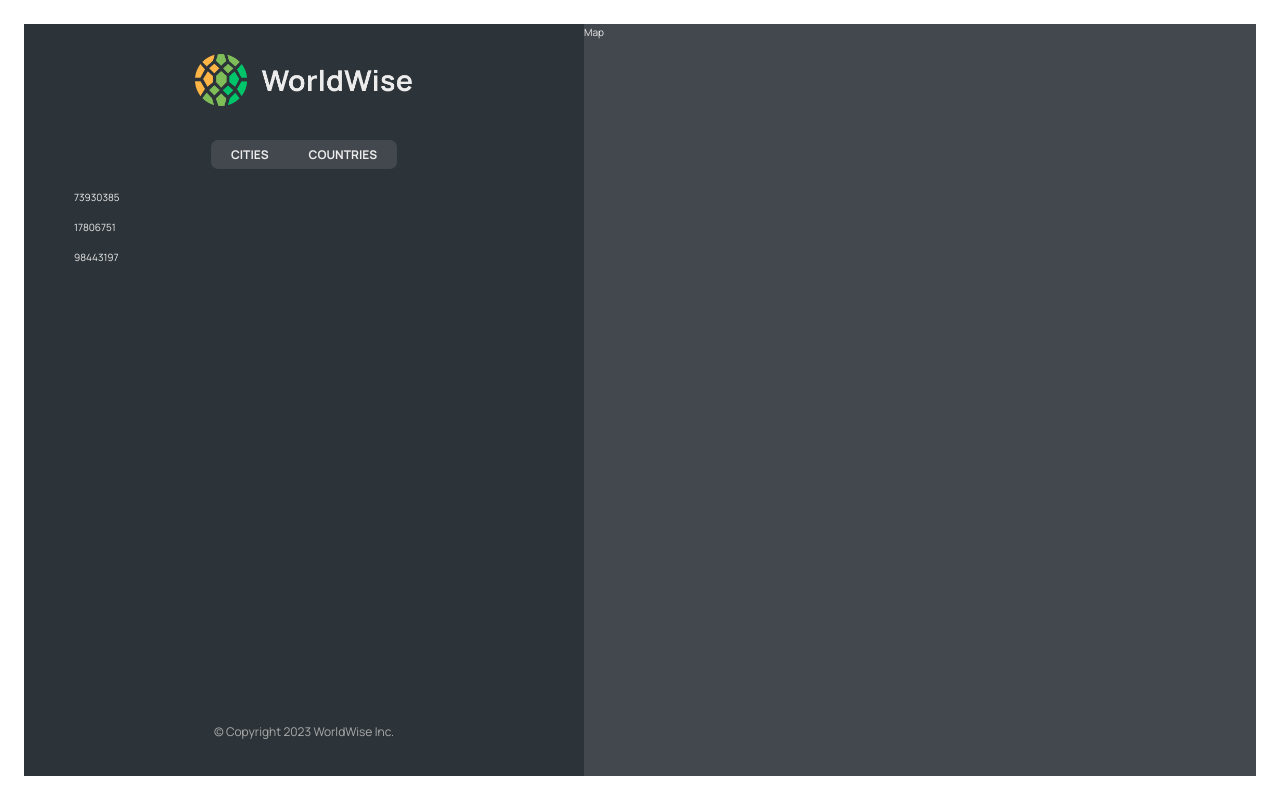
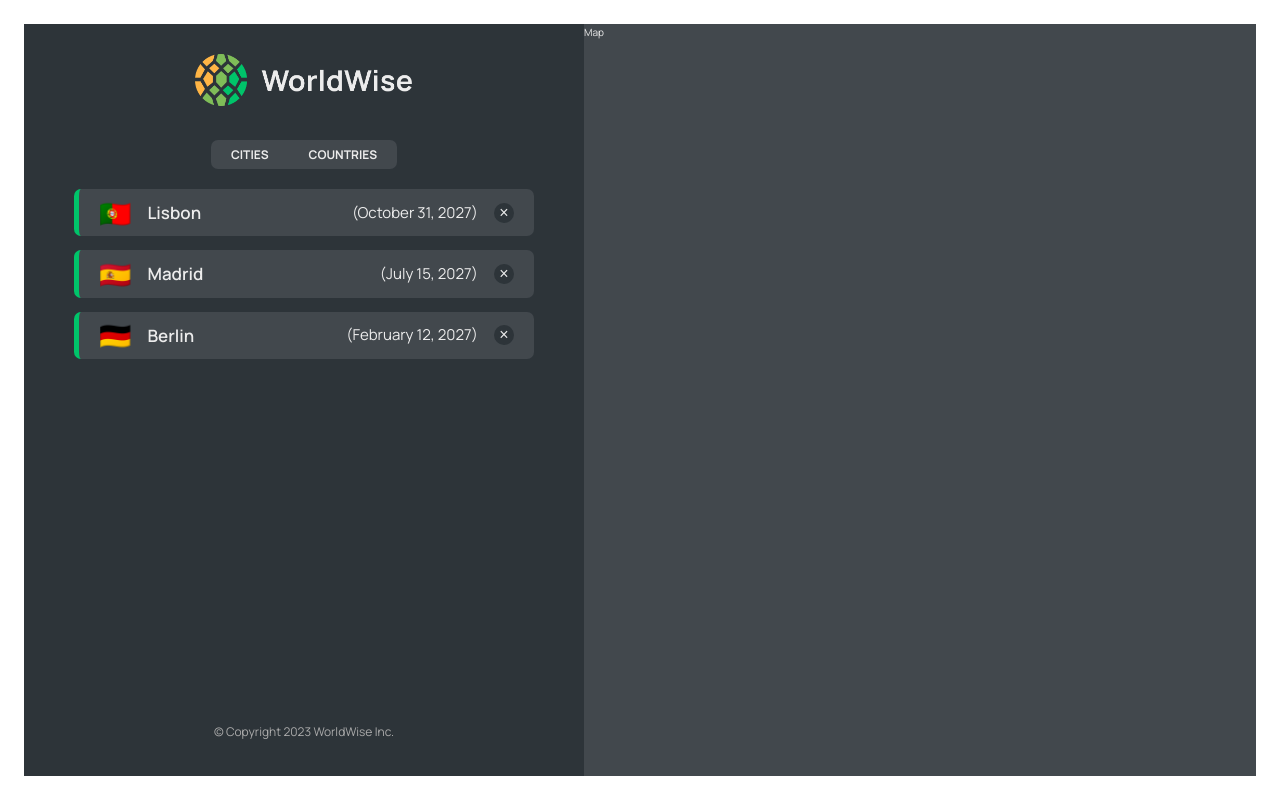
Before and after one commit to HRAWEBDEV/worldwise, a React (Vite) app: page /app in a window 1280 px wide. Built offline with nearby package versions, Linux system fonts and the light colour scheme; data requests are answered from the project's data file.

Commit message:
add city item component

```diff
--- a/data/cityTypes.js
+++ b/data/cityTypes.js
@@ -1,6 +1,5 @@
 import PropTypes from 'prop-types';
-const cityTypes = PropTypes.arrayOf(
- PropTypes.shape({
+const cityTypes = PropTypes.shape({
  cityName: PropTypes.string,
  country: PropTypes.string,
  emoji: PropTypes.string,
@@ -11,7 +10,6 @@
   lng: PropTypes.number,
  }),
  id: PropTypes.number,
- })
-);
+});
 
 export { cityTypes };
--- /dev/null
+++ b/src/components/CityItem.jsx
@@ -0,0 +1,28 @@
+import { cityTypes } from '../../data/cityTypes';
+import styles from './CityItem.module.css';
+
+const formatDate = (date) => {
+ return new Intl.DateTimeFormat('en', {
+  day: 'numeric',
+  month: 'long',
+  year: 'numeric',
+ }).format(new Date(date));
+};
+
+const CityItem = ({ city }) => {
+ const { emoji, cityName, date } = city;
+ return (
+  <li className={styles.cityItem}>
+   <span className={styles.emoji}>{emoji}</span>
+   <h3 className={styles.name}>{cityName}</h3>
+   <time className={styles.date}>({formatDate(date)})</time>
+   <button className={styles.deleteBtn}>&times;</button>
+  </li>
+ );
+};
+
+CityItem.propTypes = {
+ city: cityTypes,
+};
+
+export default CityItem;
--- a/src/components/CityList.jsx
+++ b/src/components/CityList.jsx
@@ -1,21 +1,24 @@
 import styles from './CityList.module.css';
 import { cityTypes } from '../../data/cityTypes';
 import PropTypes from 'prop-types';
+import CityItem from './CityItem';
 import Spinner from './Spinner';
+import Message from './Message';
 
 const CityList = ({ cities, isLoading }) => {
  if (isLoading) return <Spinner />;
+ if (!cities.length) return <Message message='no cities found' />;
  return (
   <ul className={styles.cityList}>
    {cities.map((city) => {
-    return <li key={city.id}>{city.id}</li>;
+    return <CityItem key={city.id} city={city} />;
    })}
   </ul>
  );
 };
 
 CityList.propTypes = {
- cities: cityTypes,
+ cities: PropTypes.arrayOf(cityTypes),
  isLoading: PropTypes.bool,
 };
 
```
Also changed, not shown: src/components/Message.jsx (+11 -6 lines). Lines whose indentation alone changed are shown as unchanged.
